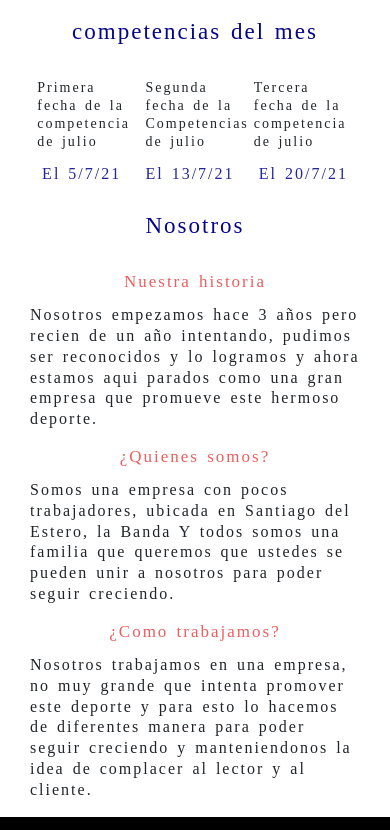
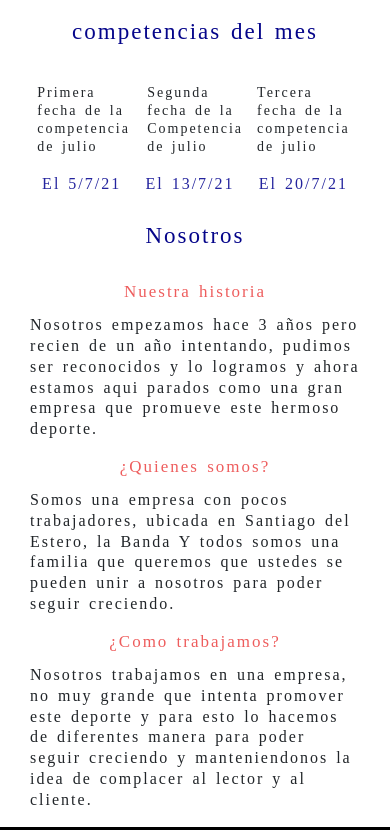
Before and after one commit to GeronimoPecora/Shotfire, a website: page Pages/competencias.html in a window 390 px wide. Shown: the part 1337-2167 px from the top of the page. Drawn offline with nearby package versions, Linux system fonts and the light colour scheme.

Commit message:
otro pequeños arreglos

```diff
--- a/Pages/competencias.html
+++ b/Pages/competencias.html
@@ -78,7 +78,7 @@
         <h3 class="subtitulosSection animacion " id="Fechas">competencias del mes</h3>
       <div class="evenly">
         <p class="parrafo">Primera fecha de la competencia de julio</p>
-        <p class="parrafo">Segunda fecha de la Competencias de julio</p>
+        <p class="parrafo">Segunda fecha de la Competencia de julio</p>
         <p class="parrafo ">Tercera fecha de la competencia de julio</p>
       </div>
       <div class="around azul">
--- a/scss/_sectionCompetencias.scss
+++ b/scss/_sectionCompetencias.scss
@@ -23,9 +23,9 @@
         align-items: center;
     }
     .parrafo{
-        max-width: 30%;
+        max-width: 29%;
         font-size: 14px;
-        margin: 2px;
+        margin: 7px;
     }
     .tamañoOne{
         height: 140px;
--- a/scss/_sectionProductos.scss
+++ b/scss/_sectionProductos.scss
@@ -1,9 +1,4 @@
 @media(max-width:449px){
-    .parrafo{
-        max-width: 30%;
-        font-size: 14px;
-        margin: 2px;
-    }
     .tamañoTwo{
         height:580px;
         width: 290px;
```
Also changed, not shown: Pages/contactos.html (+1 -1 lines), css/estilo.css.
